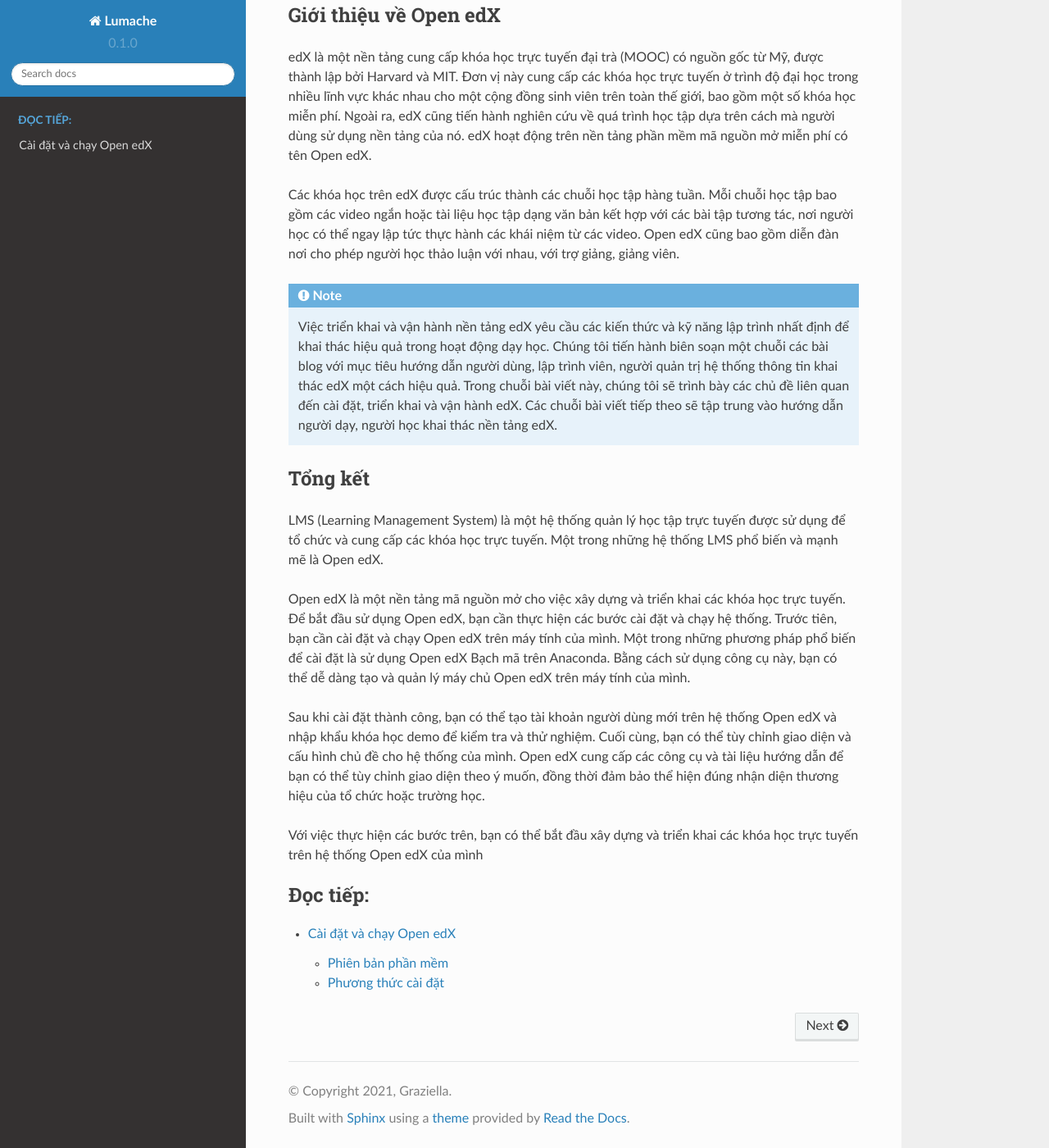
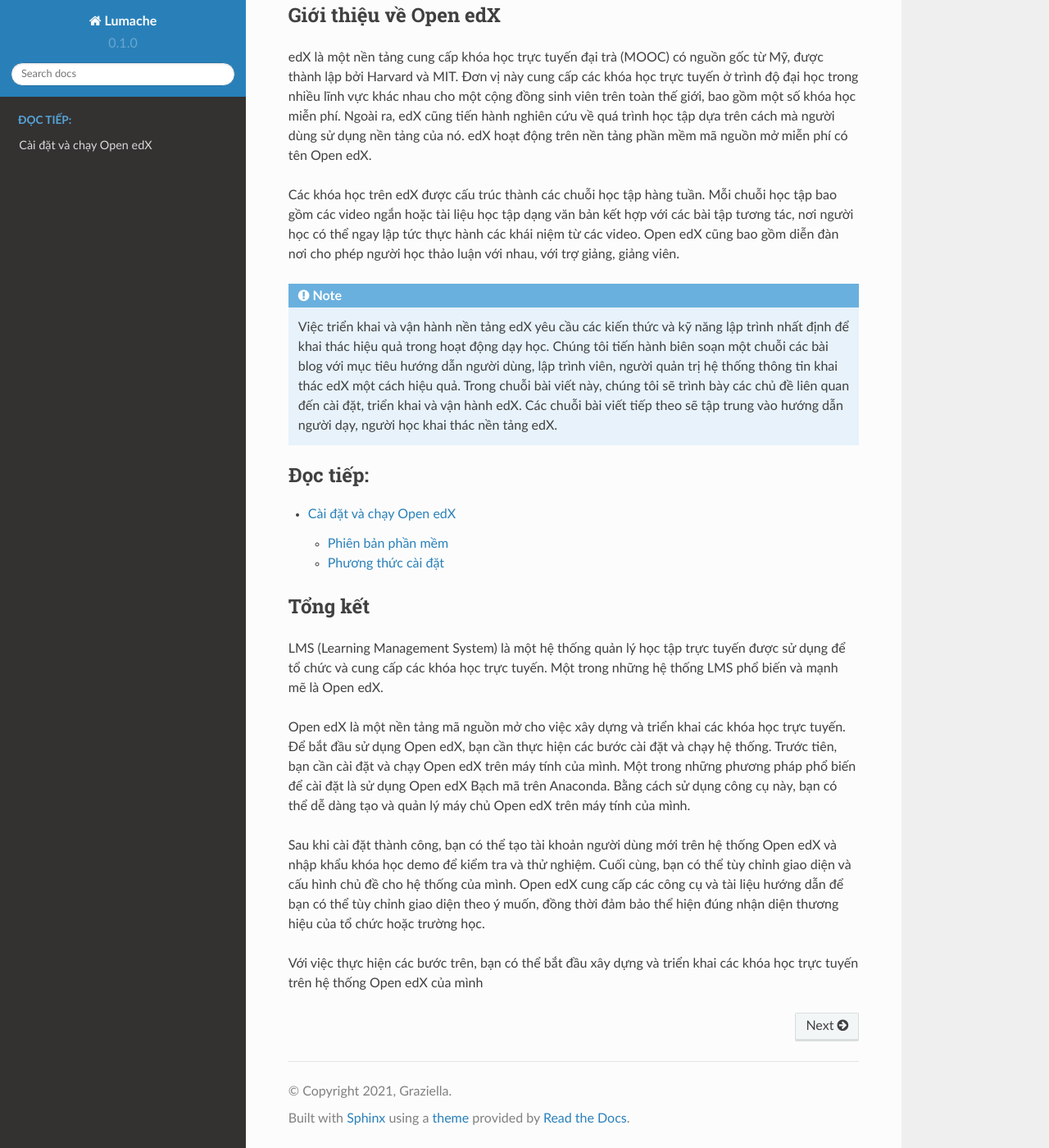
Before and after one commit to dlowji/rtd-openedx, a Sphinx documentation site: the page built from docs/source/index.rst, in a window 1280 px wide and 1400 px high, scrolled down 574 px. Shown: the whole window at 82% size. Built offline with Sphinx 7.4.7 and the Read the Docs theme 2.0.0, drawn with Linux system fonts in a browser that asks for light colours; pages that are not in the unit, such as notebooks, are missing from menus; part of the change alters nothing that is shown.

```diff
--- a/docs/source/index.rst
+++ b/docs/source/index.rst
@@ -14,6 +14,12 @@ Các khóa học trên edX được cấu trúc thành các chuỗi học tập
 .. note::
    Việc triển khai và vận hành nền tảng edX yêu cầu các kiến thức và kỹ năng lập trình nhất định để khai thác hiệu quả trong hoạt động dạy học. Chúng tôi tiến hành biên soạn một chuỗi các bài blog với mục tiêu hướng dẫn người dùng, lập trình viên, người quản trị hệ thống thông tin khai thác edX một cách hiệu quả. Trong chuỗi bài viết này, chúng tôi sẽ trình bày các chủ đề liên quan đến cài đặt, triển khai và vận hành edX. Các chuỗi bài viết tiếp theo sẽ tập trung vào hướng dẫn người dạy, người học khai thác nền tảng edX.
 
+.. toctree::
+   :maxdepth: 2
+   :caption: Đọc tiếp:
+
+   configuration
+
 Tổng kết
 --------
 LMS (Learning Management System) là một hệ thống quản lý học tập trực tuyến được sử dụng để tổ chức và cung cấp các khóa học trực tuyến. Một trong những hệ thống LMS phổ biến và mạnh mẽ là Open edX.
@@ -25,9 +31,3 @@ Sau khi cài đặt thành công, bạn có thể tạo tài khoản người d
 Cuối cùng, bạn có thể tùy chỉnh giao diện và cấu hình chủ đề cho hệ thống của mình. Open edX cung cấp các công cụ và tài liệu hướng dẫn để bạn có thể tùy chỉnh giao diện theo ý muốn, đồng thời đảm bảo thể hiện đúng nhận diện thương hiệu của tổ chức hoặc trường học.
 
 Với việc thực hiện các bước trên, bạn có thể bắt đầu xây dựng và triển khai các khóa học trực tuyến trên hệ thống Open edX của mình
-
-.. toctree::
-   :maxdepth: 2
-   :caption: Đọc tiếp:
-
-   configuration
```
